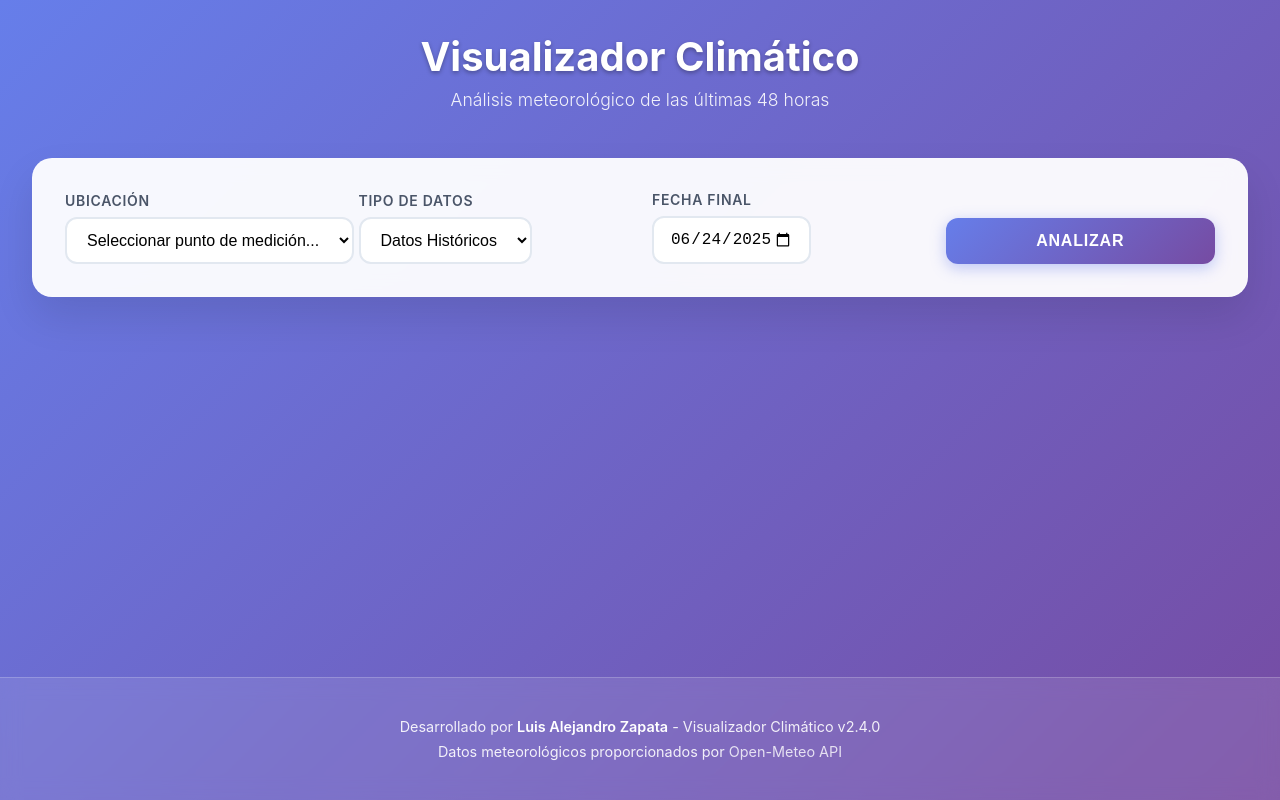
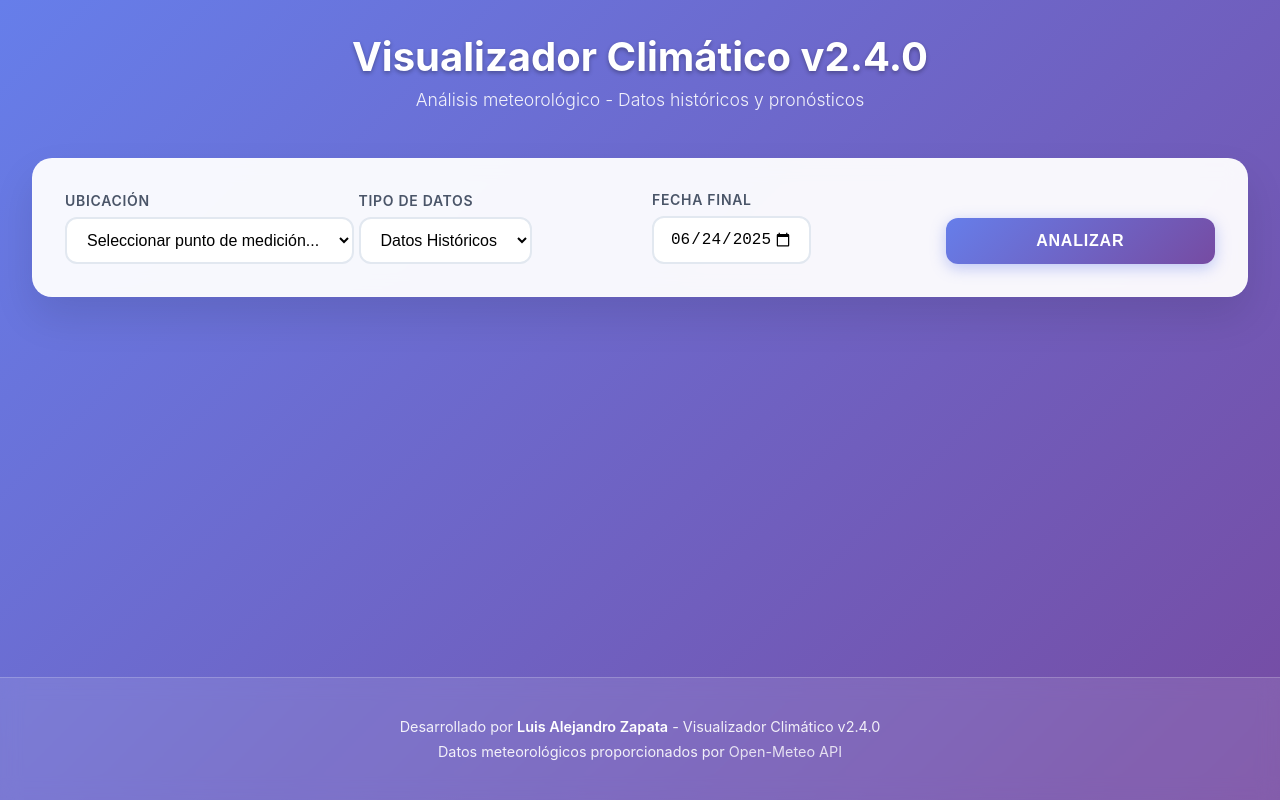
Before and after one commit to AlejZapat/z-meteo, a website: page docs/index.html in a window 1280 px wide. Drawn offline with nearby package versions, Linux system fonts and the light colour scheme.

Commit message:
Fix: Version.

```diff
--- a/docs/index.html
+++ b/docs/index.html
@@ -10,8 +10,8 @@
 <body>
     <div class="main-container">
         <div class="header">
-            <h1>Visualizador Climático</h1>
-            <p>Análisis meteorológico de las últimas 48 horas</p>
+            <h1>Visualizador Climático v2.4.0</h1>
+            <p>Análisis meteorológico - Datos históricos y pronósticos</p>
         </div>
 
         <div class="control-panel">
```
Also changed, not shown: src/index.html (+2 -2 lines).
